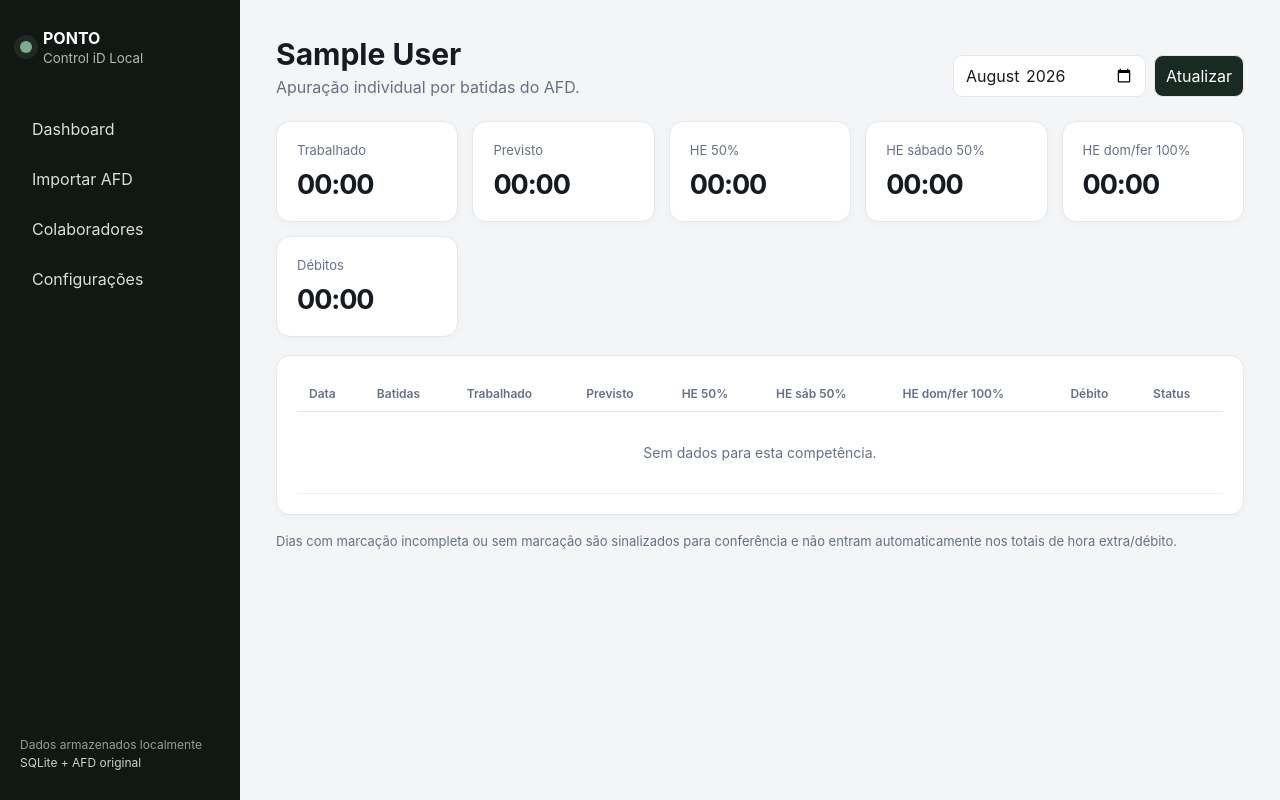
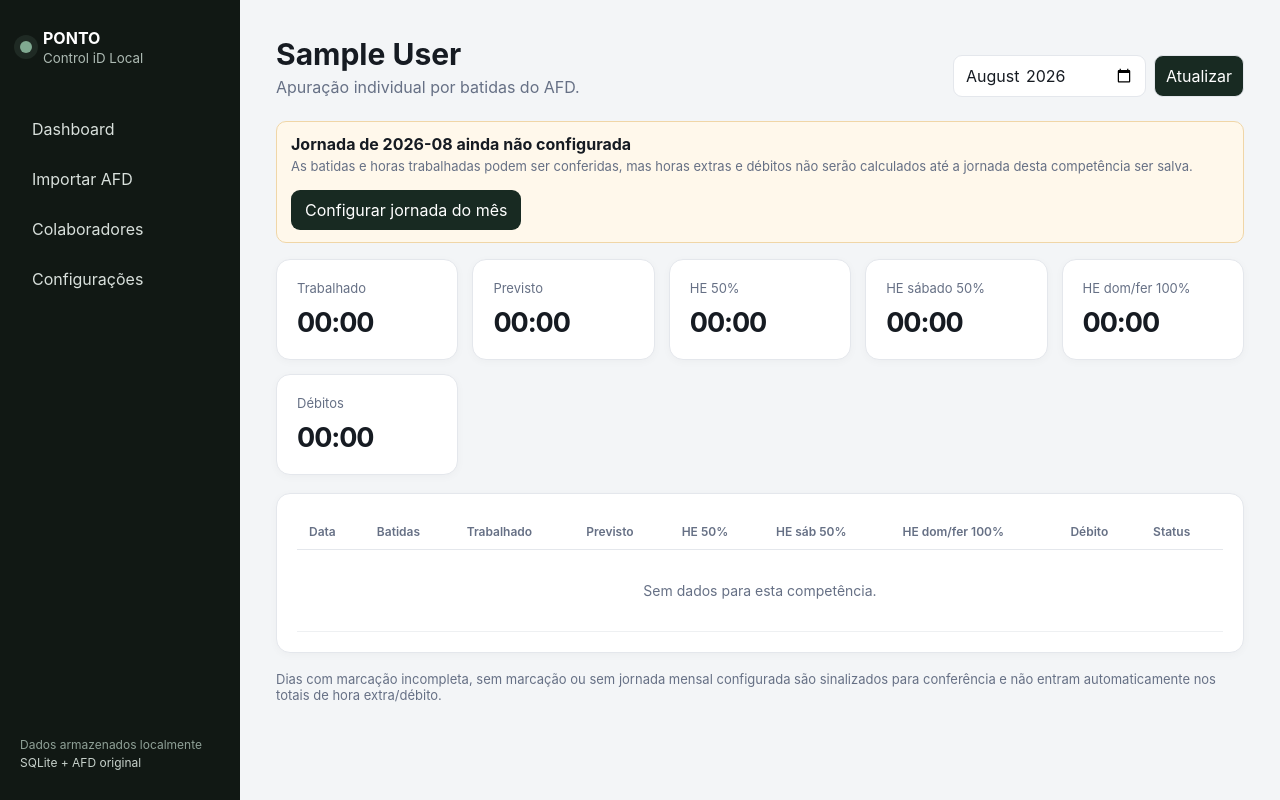
Before and after one commit to lucasgarciamoreira92-rgb/ponto-controlid, a FastAPI app: page /report/1 in a window 1280 px wide. Run offline with FastAPI, Linux system fonts and the light colour scheme; data comes from the database, SQL or seed files in the repository; tables that the repository leaves empty hold one stand-in row (values such as "Sample post").

Commit message:
Mostra status da jornada mensal no relatório

```diff
--- a/templates/employee_report.html
+++ b/templates/employee_report.html
@@ -2,6 +2,19 @@
 {% block title %}Apuração | {{ employee.name }}{% endblock %}
 {% block content %}
 <div class="topbar"><div><h1>{{ employee.name }}</h1><p>Apuração individual por batidas do AFD.</p></div><form method="get" class="month-form"><input type="month" name="month" value="{{ month }}"><button>Atualizar</button></form></div>
+
+{% if not month_configured %}
+<div class="notice" style="display:flex;align-items:center;justify-content:space-between;gap:16px;flex-wrap:wrap;">
+  <div>
+    <strong>Jornada de {{ month }} ainda não configurada</strong>
+    <div class="help" style="margin-top:4px;">As batidas e horas trabalhadas podem ser conferidas, mas horas extras e débitos não serão calculados até a jornada desta competência ser salva.</div>
+  </div>
+  <a class="button primary" href="/month-schedules/{{ employee.id }}?month={{ month }}">Configurar jornada do mês</a>
+</div>
+{% else %}
+<div class="notice success">Jornada da competência {{ month }} configurada e usada nesta apuração.</div>
+{% endif %}
+
 <div class="cards">
 <div class="card metric"><span>Trabalhado</span><strong>{{ totals.worked|hm }}</strong></div><div class="card metric"><span>Previsto</span><strong>{{ totals.expected|hm }}</strong></div>
 {% if settings.bank_hours_enabled == '1' %}<div class="card metric"><span>Saldo banco</span><strong>{{ totals.bank|hm }}</strong></div>{% else %}<div class="card metric"><span>HE {{ settings.overtime_weekday_percent }}%</span><strong>{{ totals.overtime_weekday|hm }}</strong></div><div class="card metric"><span>HE sábado {{ settings.overtime_saturday_percent }}%</span><strong>{{ totals.overtime_saturday|hm }}</strong></div><div class="card metric"><span>HE dom/fer {{ settings.overtime_sunday_holiday_percent }}%</span><strong>{{ totals.overtime_sunday_holiday|hm }}</strong></div><div class="card metric"><span>Débitos</span><strong>{{ totals.shortage|hm }}</strong></div>{% endif %}
@@ -9,5 +22,5 @@
 <div class="card"><div class="table-wrap"><table><thead><tr><th>Data</th><th>Batidas</th><th>Trabalhado</th><th>Previsto</th>{% if settings.bank_hours_enabled == '1' %}<th>Banco</th>{% else %}<th>HE {{ settings.overtime_weekday_percent }}%</th><th>HE sáb {{ settings.overtime_saturday_percent }}%</th><th>HE dom/fer {{ settings.overtime_sunday_holiday_percent }}%</th><th>Débito</th>{% endif %}<th>Status</th></tr></thead><tbody>
 {% for d in days %}<tr class="{% if d.review_required %}row-warn{% endif %}"><td><strong>{{ d.date.strftime('%d/%m/%Y') }}</strong><small>{{ d.weekday }}{% if d.holiday %} · feriado{% endif %}</small></td><td class="punches">{% for p in d.punches %}<span>{{ p.strftime('%H:%M') }}</span>{% else %}—{% endfor %}</td><td>{{ d.worked|hm }}</td><td>{{ d.expected|hm }}</td>{% if settings.bank_hours_enabled == '1' %}<td class="positive">{{ d.bank|hm }}</td>{% else %}<td class="positive">{{ d.overtime_weekday|hm }}</td><td class="positive">{{ d.overtime_saturday|hm }}</td><td class="positive">{{ d.overtime_sunday_holiday|hm }}</td><td class="negative">{{ d.shortage|hm }}</td>{% endif %}<td>{% if d.status=='OK' %}<span class="badge ok">OK</span>{% else %}<span class="badge warn">{{ d.status }}</span>{% endif %}</td></tr>{% else %}<tr><td colspan="10" class="empty">Sem dados para esta competência.</td></tr>{% endfor %}
 </tbody></table></div></div>
-<p class="footnote">Dias com marcação incompleta ou sem marcação são sinalizados para conferência e não entram automaticamente nos totais de hora extra/débito.</p>
+<p class="footnote">Dias com marcação incompleta, sem marcação ou sem jornada mensal configurada são sinalizados para conferência e não entram automaticamente nos totais de hora extra/débito.</p>
 {% endblock %}
```
